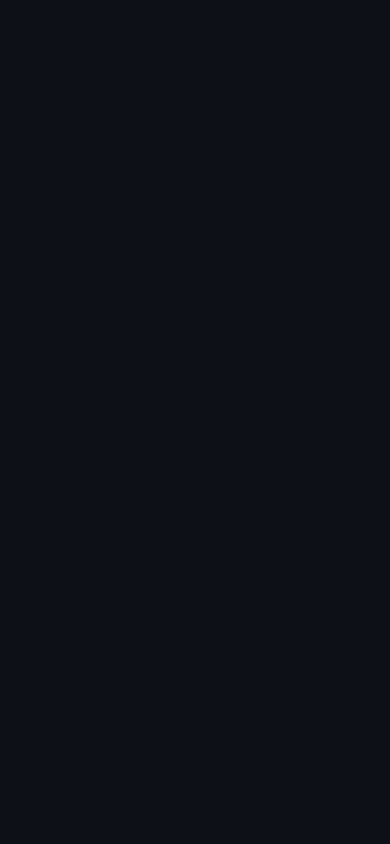
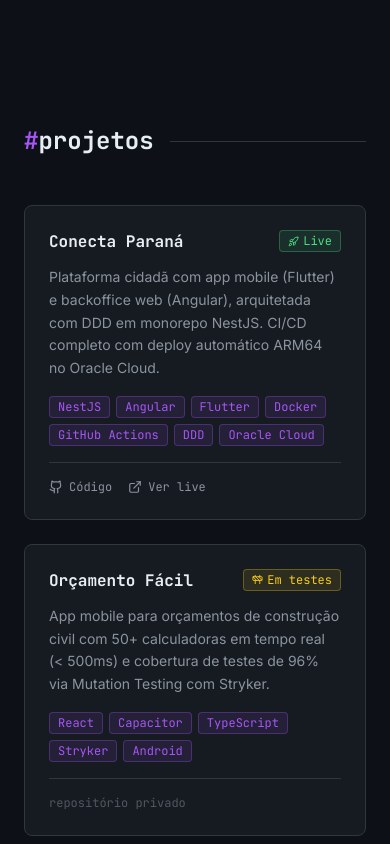
Before and after one commit to gabecmelo/gabecmelo.github.io, a React (Vite) app: page / in a window 390 px wide. Shown: the part 6440-7284 px from the top of the page. Before the commit the page ends 6469 px from the top, so only its background shows below. Built offline with nearby package versions, Linux system fonts and the light colour scheme.

Commit message:
feat: add projects section

```diff
--- a/src/components/Projects.tsx
+++ b/src/components/Projects.tsx
@@ -1 +1,90 @@
-export default function Projects() { return null }
+import { useRef } from 'react'
+import { motion, useInView } from 'framer-motion'
+import { Github, ExternalLink, Construction, Rocket } from 'lucide-react'
+import SectionHeading from './SectionHeading'
+import { projects } from '../data/projects'
+import type { Project } from '../types'
+
+const statusConfig: Record<Project['status'], { label: string; color: string; Icon: typeof Rocket }> = {
+  live: { label: 'Live', color: 'text-green-400 border-green-400/30 bg-green-400/10', Icon: Rocket },
+  wip: { label: 'Em testes', color: 'text-yellow-400 border-yellow-400/30 bg-yellow-400/10', Icon: Construction },
+  dev: { label: 'Em desenvolvimento', color: 'text-blue-400 border-blue-400/30 bg-blue-400/10', Icon: Construction },
+}
+
+export default function Projects() {
+  const ref = useRef(null)
+  const inView = useInView(ref, { once: true, margin: '-80px' })
+
+  return (
+    <section id="projects" className="py-24 px-6 max-w-6xl mx-auto" ref={ref}>
+      <SectionHeading>projetos</SectionHeading>
+
+      <div className="grid sm:grid-cols-2 gap-6">
+        {projects.map((project, i) => {
+          const status = statusConfig[project.status]
+          const StatusIcon = status.Icon
+          return (
+            <motion.div
+              key={project.name}
+              initial={{ opacity: 0, y: 24 }}
+              animate={inView ? { opacity: 1, y: 0 } : {}}
+              transition={{ duration: 0.5, delay: i * 0.1 }}
+              className="bg-surface border border-border rounded-lg p-6 flex flex-col hover:border-accent/40 transition-colors group"
+            >
+              {/* Top row */}
+              <div className="flex items-start justify-between gap-3 mb-3">
+                <h3 className="font-mono font-bold text-text text-base group-hover:text-accent transition-colors">
+                  {project.name}
+                </h3>
+                <span className={`flex items-center gap-1 text-xs font-mono px-2 py-0.5 rounded border shrink-0 ${status.color}`}>
+                  <StatusIcon size={11} />
+                  {status.label}
+                </span>
+              </div>
+
+              <p className="text-muted text-sm leading-relaxed mb-4 flex-1">
+                {project.description}
+              </p>
+
+              {/* Tags */}
+              <div className="flex flex-wrap gap-1.5 mb-4">
+                {project.tags.map(tag => (
+                  <span key={tag} className="tag text-xs">{tag}</span>
+                ))}
+              </div>
+
+              {/* Links */}
+              <div className="flex gap-4 pt-4 border-t border-border">
+                {project.github && (
+                  <a
+                    href={project.github}
+                    target="_blank"
+                    rel="noreferrer"
+                    className="flex items-center gap-1.5 text-muted hover:text-accent text-xs font-mono transition-colors"
+                  >
+                    <Github size={14} />
+                    Código
+                  </a>
+                )}
+                {project.live && (
+                  <a
+                    href={project.live}
+                    target="_blank"
+                    rel="noreferrer"
+                    className="flex items-center gap-1.5 text-muted hover:text-accent text-xs font-mono transition-colors"
+                  >
+                    <ExternalLink size={14} />
+                    Ver live
+                  </a>
+                )}
+                {!project.github && !project.live && (
+                  <span className="text-muted/50 text-xs font-mono">repositório privado</span>
+                )}
+              </div>
+            </motion.div>
+          )
+        })}
+      </div>
+    </section>
+  )
+}
```
